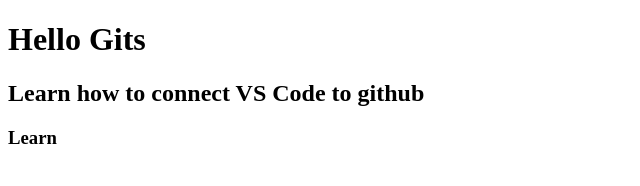
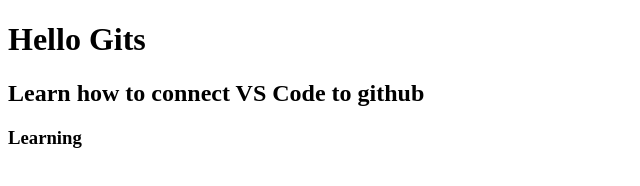
Before and after one commit to Fiaz9M2/AngularJsAssignment2, a plain HTML site: page Index.html in a window 1280 px wide. Shown: the full height of the page, 0-640 px from the left. Drawn offline with Linux system fonts and the light colour scheme.

Commit message:
Updated Heading

```diff
--- a/Index.html
+++ b/Index.html
@@ -9,6 +9,6 @@
 <body>
     <h1>Hello Gits</h1>
     <h2> Learn how to connect VS Code to github</h2>
-    <h3>Learn</h3>
+    <h3>Learning</h3>
 </body>
 </html>
```
